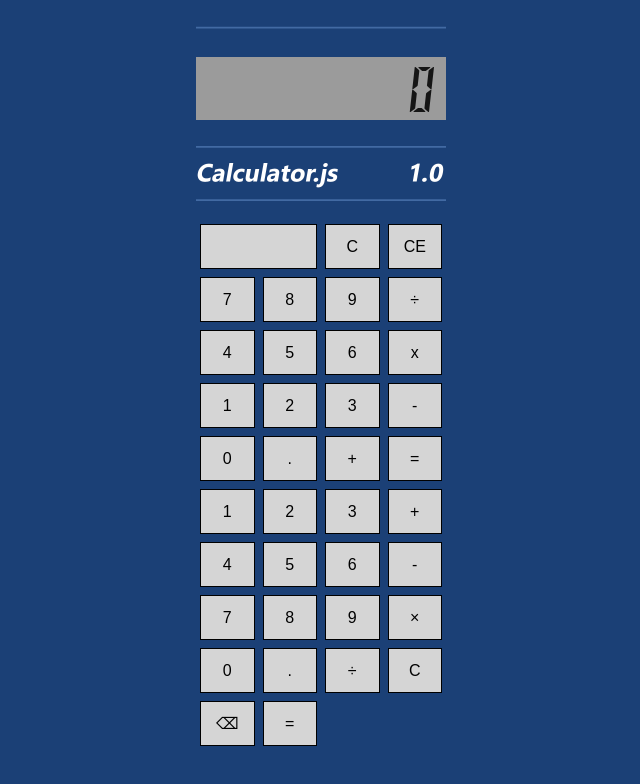
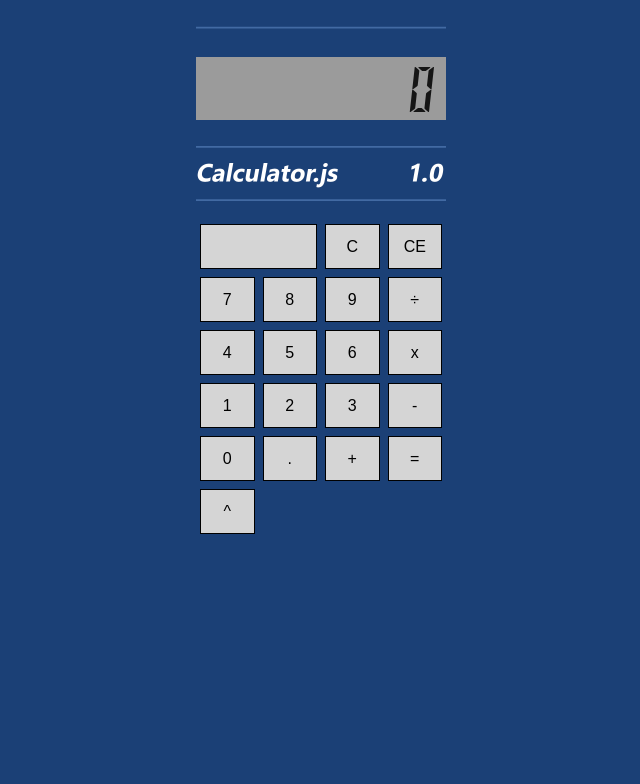
Before and after one commit to Wilcolab/Anythink-Market-1pv4bn6c, a website: page public/index.html in a window 1280 px wide. Shown: the whole page, without its empty margins (319-959 px from the left). Drawn offline with Linux system fonts and the light colour scheme.

Commit message:
Add power button via Copilot

```diff
--- a/public/index.html
+++ b/public/index.html
@@ -42,27 +42,8 @@
 
             <!-- TODO: Buttons -->
              <!-- TODO: Buttons -->
-<button class="btn" onClick="operationPressed('1')">1</button>
-<button class="btn" onClick="operationPressed('2')">2</button>
-<button class="btn" onClick="operationPressed('3')">3</button>
-<button class="btn" onClick="operationPressed('+')">+</button>
-
-<button class="btn" onClick="operationPressed('4')">4</button>
-<button class="btn" onClick="operationPressed('5')">5</button>
-<button class="btn" onClick="operationPressed('6')">6</button>
-<button class="btn" onClick="operationPressed('-')">-</button>
-
-<button class="btn" onClick="operationPressed('7')">7</button>
-<button class="btn" onClick="operationPressed('8')">8</button>
-<button class="btn" onClick="operationPressed('9')">9</button>
-<button class="btn" onClick="operationPressed('*')">×</button>
-
-<button class="btn" onClick="operationPressed('0')">0</button>
-<button class="btn" onClick="operationPressed('.')">.</button>
-<button class="btn" onClick="operationPressed('/')">÷</button>
-<button class="btn" onClick="clearDisplay()">C</button>
-<button class="btn" onClick="deleteLast()">⌫</button>
-<button class="btn" onClick="calculate()">=</button>
+<button class="btn" onClick="operationPressed('^')">^</button>
+<!-- Copilot will suggest more buttons ↓ -->
 
           </div>
         </div>
```
